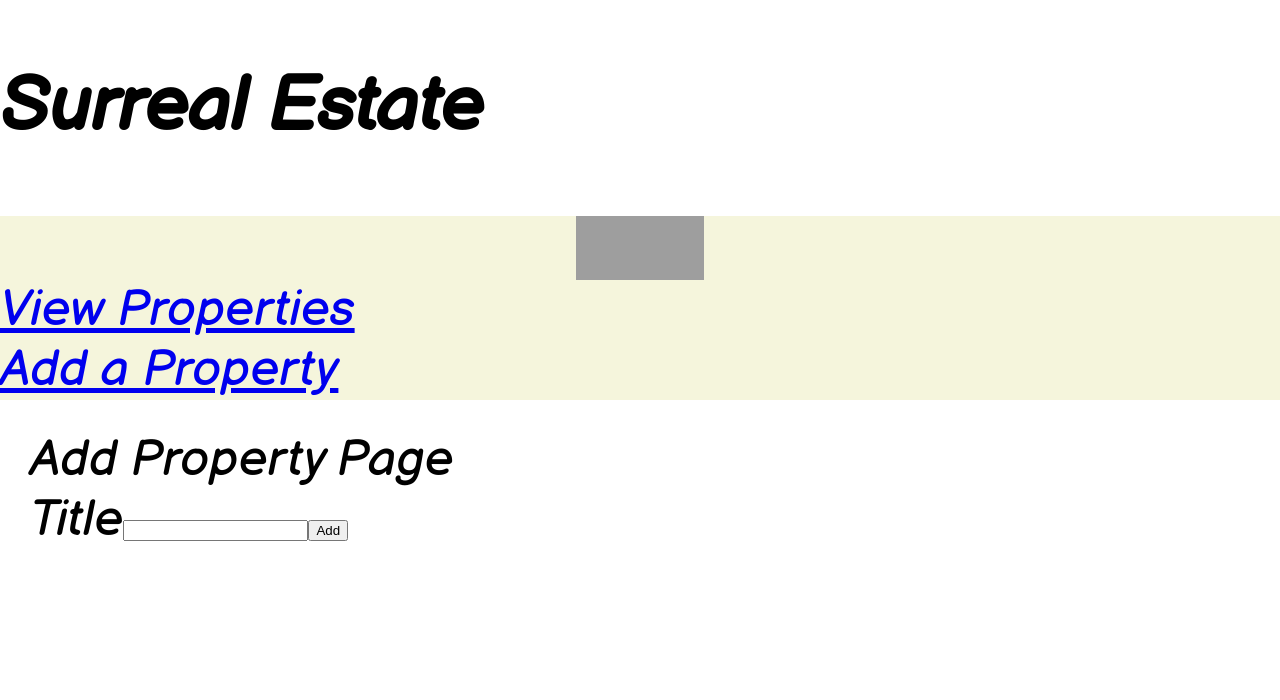
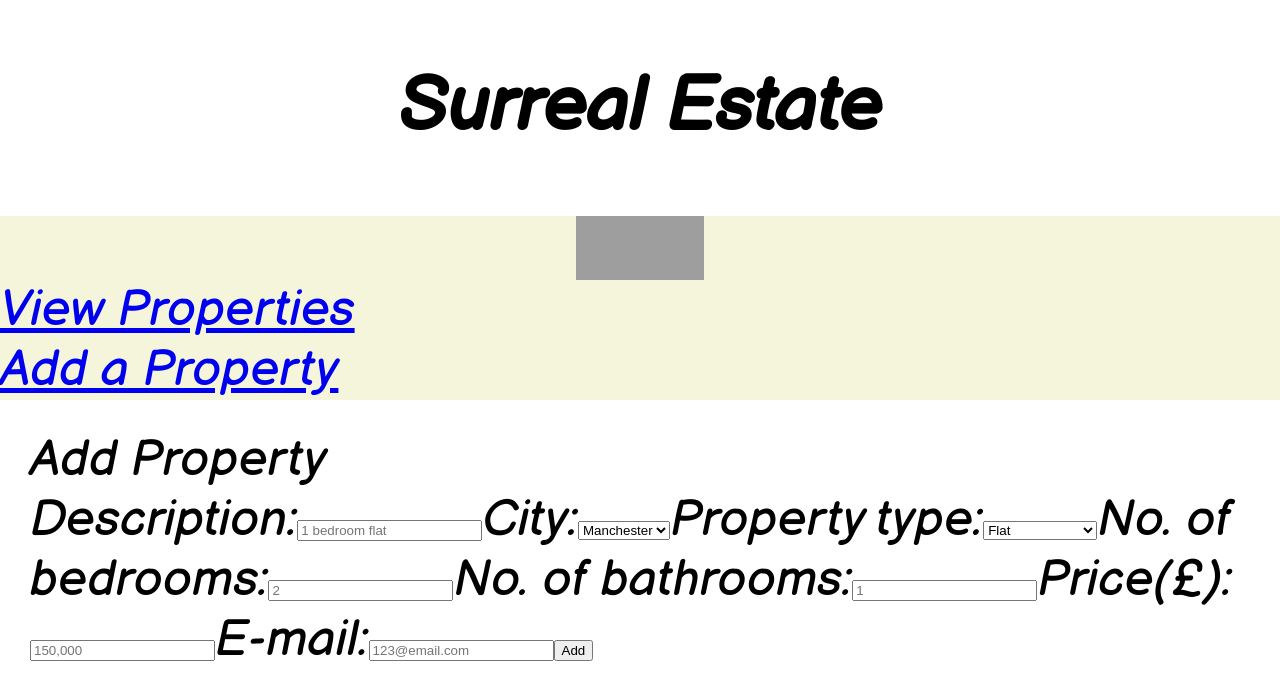
Before and after one commit to DaXian88/surreal-estate, a React (Create React App) app: page /add-property in a window 1280 px wide. Shown: the top 700 px of the page. Built offline with nearby package versions, Linux system fonts and the light colour scheme; grey boxes are pictures that could not be loaded.

Commit message:
Completed full form without styling, included placeholders and inputs

```diff
--- a/src/components/AddProperty.js
+++ b/src/components/AddProperty.js
@@ -5,6 +5,12 @@ const AddProperty = () => {
   const initialState = {
     fields: {
       title: "",
+      city: "Manchester",
+      type: "",
+      bedrooms: "",
+      bathrooms: "",
+      price: "",
+      email: "",
     },
   };
 
@@ -19,14 +25,86 @@ const AddProperty = () => {
 
   return (
     <div className="AddProperty">
-      Add Property Page
-      <form onSubmit={handleAddProperty}>
+      Add Property
+      <form onSubmit={handleAddProperty} className="form">
         <label htmlFor="title">
-          Title
+          Description:
           <input
             id="title"
             name="title"
             value={fields.title}
+            placeholder="1 bedroom flat"
+            onChange={handleFieldChange}
+          />
+        </label>
+        <label htmlFor="city">
+          City:
+          <select
+            id="city"
+            name="city"
+            value={fields.city}
+            onChange={handleFieldChange}
+          >
+            <option value="Manchester">Manchester</option>
+            <option value="Leeds">Leeds</option>
+            <option value="Sheffield">Sheffield</option>
+            <option value="Liverpool">Liverpool</option>
+          </select>
+        </label>
+        <label htmlFor="type">
+          Property type:
+          <select
+            id="type"
+            name="type"
+            value={fields.type}
+            onChange={handleFieldChange}
+          >
+            <option value="Flat">Flat</option>
+            <option value="Detached">Detached</option>
+            <option value="Semi-Detached">Semi-Detached</option>
+            <option value="Terraced">Terraced</option>
+            <option value="End of Terrace">End of Terrace</option>
+            <option value="Cottage">Cottage</option>
+            <option value="Bungalow">Bungalow</option>
+          </select>
+        </label>
+        <label htmlFor="bedrooms">
+          No. of bedrooms:
+          <input
+            id="bedrooms"
+            name="bedrooms"
+            value={fields.bedrooms}
+            placeholder="2"
+            onChange={handleFieldChange}
+          />
+        </label>
+        <label htmlFor="bathrooms">
+          No. of bathrooms:
+          <input
+            id="bathrooms"
+            name="bathrooms"
+            value={fields.bathrooms}
+            placeholder="1"
+            onChange={handleFieldChange}
+          />
+        </label>
+        <label htmlFor="price">
+          Price(£):
+          <input
+            id="price"
+            name="price"
+            value={fields.price}
+            placeholder="150,000"
+            onChange={handleFieldChange}
+          />
+        </label>
+        <label htmlFor="email">
+          E-mail:
+          <input
+            id="email"
+            name="email"
+            value={fields.email}
+            placeholder="123@email.com"
             onChange={handleFieldChange}
           />
         </label>
--- a/src/styles/AddProperty.css
+++ b/src/styles/AddProperty.css
@@ -1,3 +1,7 @@
 .AddProperty {
   padding: 30px;
 }
+
+.form {
+  display: flexbox;
+}
--- a/src/styles/App.css
+++ b/src/styles/App.css
@@ -5,4 +5,10 @@ body {
   font-family: "Balsamiq Sans";
   margin: 0;
   padding: 0;
+  display: flexbox;
+  flex-direction: column;
 }
+
+h2 {
+  text-align: center;
+}
```
